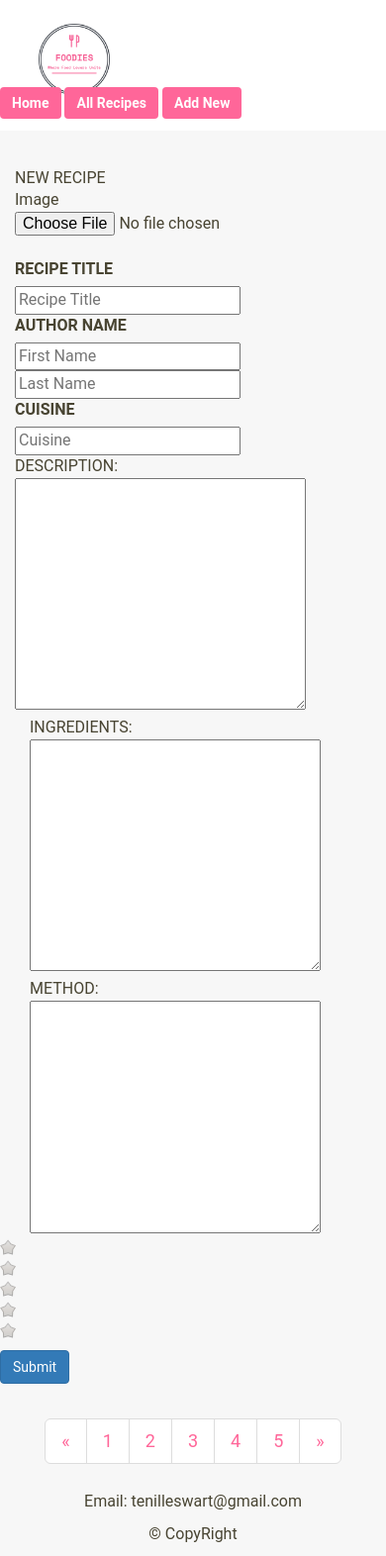
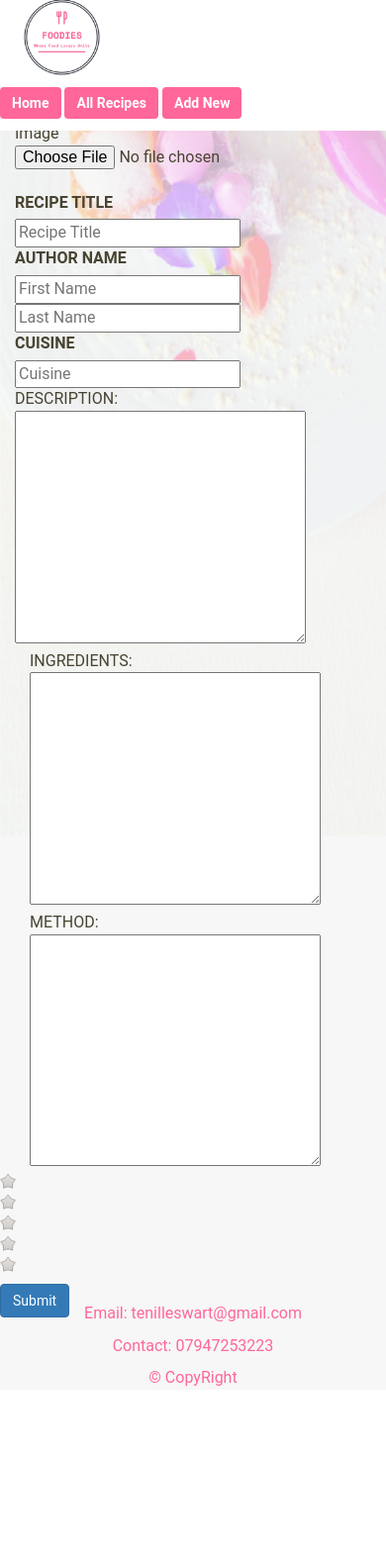
Before and after one commit to tenilleswart/foodies, a Flask app: page /addnew in a window 390 px wide. Shown: the whole page at 99% size. After the commit the page ends 1400 px from the top, so only its background shows below. Run offline with Flask 2, Linux system fonts and the light colour scheme; some libraries are stand-ins or nearby versions.

Commit message:
fixed topchef.html page navbar and background page and addnew.html page

```diff
--- a/templates/addnew.html
+++ b/templates/addnew.html
@@ -16,13 +16,13 @@
  <nav class="navbar navbar-fixed-top navbar-transparent" role="navigation">
       <div class="container">
         <div class="navbar-header">
-          <a class="navbar-brand navbar-brand-logo navbar_left" href="#"><img src="/static/images/logo-transparent2.png" class="image-responsive logo">
+          <a class="navbar-brand navbar-brand-logo navbar_left" href="#"><img src="/static/images/logo-transparent2.png" class="other-pages-logo" id="logo">
               </a>
         </div>
           <div class="nav navbar-nav navbar-right navbar_right">
-                 <a href="#" class="btn btn-default">Home</a>
+                 <a href="{{ url_for('index') }}" class="btn btn-default">Home</a>
                  <a href="{{ url_for('allrecipes') }}" class="btn btn-default">All Recipes</a>
-                 <a href="#" class="btn btn-default">Add New</a>
+                 <a href="{{ url_for('addnew') }}" class="btn btn-default">Add New</a>
              </div>
          </div>
         </div>
@@ -30,11 +30,11 @@
 </header>
 
 <!--Main Content -->
+<div class="container-fluid"></div>
+    <div class="img-responsive col-md-12">
+         <img src="/static/images/background.png" class="bg transparent">
+    </div>
 
-<br />
-
-<br />
-<br />
 <div class="container">
     <div class="row">
          <div class="col-lg-12">NEW RECIPE</div>
@@ -119,51 +119,25 @@
       </div>
     </div>
 
-        <!---Pagination -->
-        <div class="row">
-            <div class="col-md-12">
-               <nav class="text-center">
-                <ul class="pagination pagination-lg">
-                 <li>
-                   <a href="#" aria-label="Previous">
-                     <span aria-hidden="true">&laquo;</span>
-                   </a>
-                  </li>
-                  <li><a href="#">1</a></li>
-                  <li><a href="#">2</a></li>
-                  <li><a href="#">3</a></li>
-                  <li><a href="#">4</a></li>
-                  <li><a href="#">5</a></li>
-                  <li>
-                   <a href="#" aria-label="Next">
-                   <span aria-hidden="true">&raquo;</span>
-                   </a>
-                 </li>
-                </ul>
-              </nav>
-            </div>
 
-          </div>
 
         <!---Footer -->
 
-     <footer>
-        <div class="container">
-          <div class="row">
-          <footer class="fixed-bottom text-center footer-section">
-            <div class="footer-wrapper">
-               <div class="fit">
+     <div class="sticky-footer">
+            <div class="fit">
                 <p> Email: tenilleswart@gmail.com
                 </p>
-              </div>
+            </div>
+            <div class="fit">
+                <p> Contact: 07947253223
+                </p>
+            </div>
             <div class="fit">
                 <p class="copy-right-text"> &copy; CopyRight
                 </p>
             </div>
-          </div>
         </div>
-      </div>
-    </footer>
+    </div>
 
 
           <script src="https://maxcdn.bootstrapcdn.com/bootstrap/3.3.7/js/bootstrap.min.js" integrity="sha384-Tc5IQib027qvyjSMfHjOMaLkfuWVxZxUPnCJA7l2mCWNIpG9mGCD8wGNIcPD7Txa" crossorigin="anonymous"></script>
```
Also changed, not shown: templates/topchef.html (+17 -19 lines).
